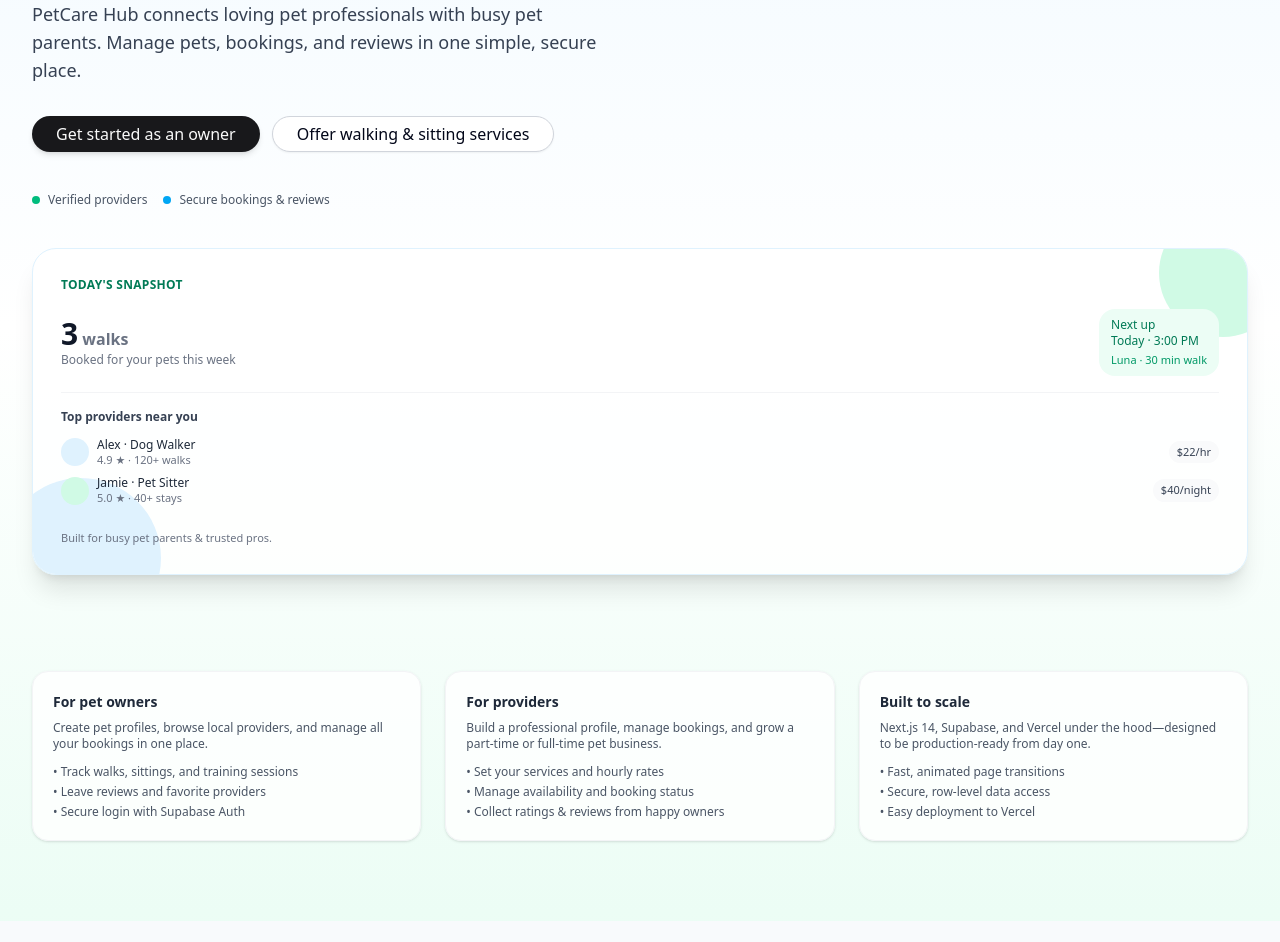
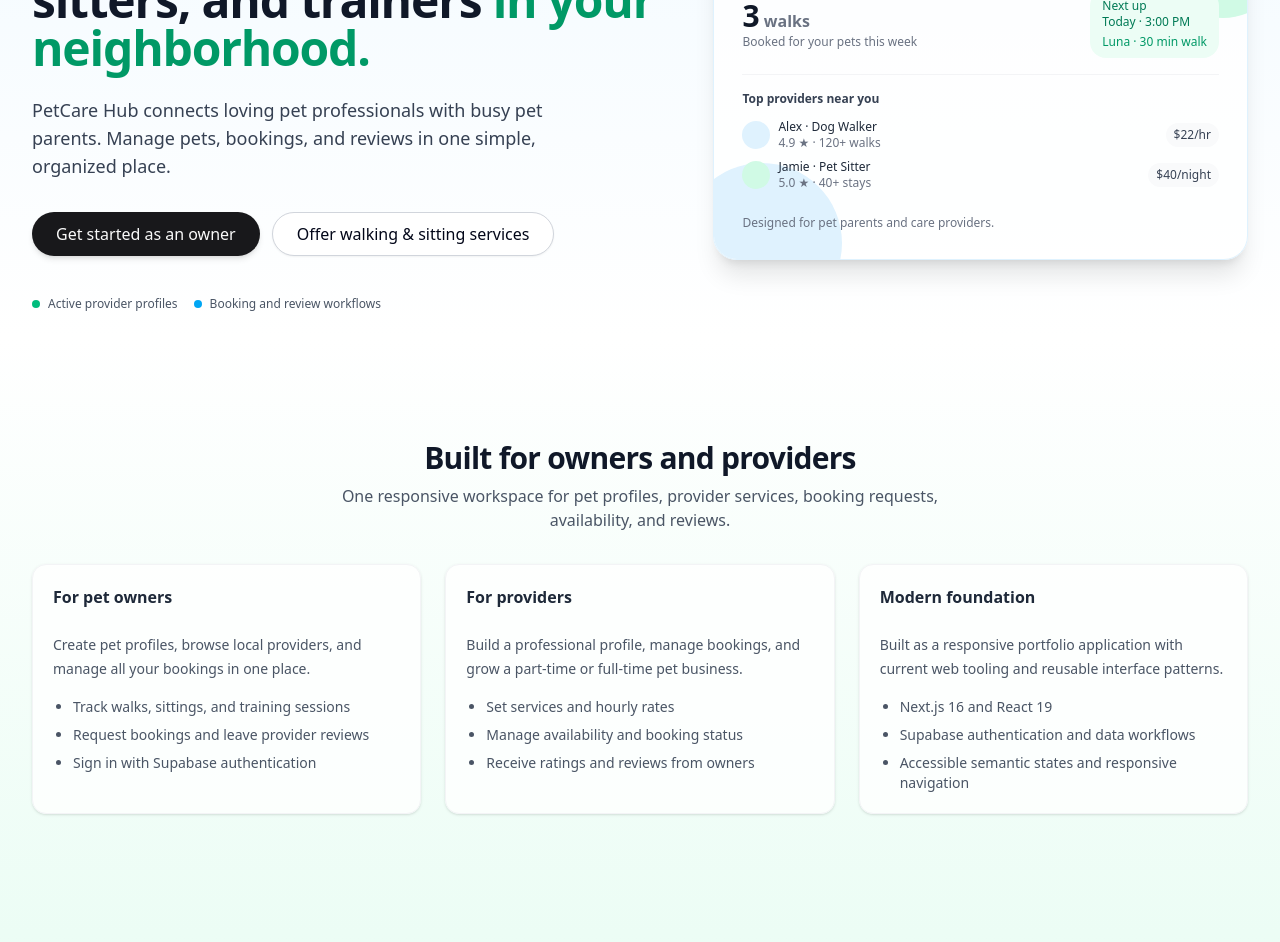
Before and after one commit to BusshiiQT/petcare-hub, a Next.js app: page / in a window 1280 px wide. Shown: the part 340-1282 px from the top of the page. Before the commit the page ends 1261 px from the top, so only its background shows below. Built offline with nearby package versions, Linux system fonts and the light colour scheme; no server answers.

Commit message:
feat: improve public marketing pages

```diff
--- a/app/about/page.tsx
+++ b/app/about/page.tsx
@@ -1,32 +1,37 @@
-import { Container } from "@/components/container";
-import { Card, CardHeader, CardTitle, CardContent } from "@/components/ui/card";
+import { PageShell } from "@/components/app/page-shell";
+import { PageHeader } from "@/components/app/page-header";
+import { PageSection } from "@/components/app/page-section";
+import { Card, CardContent } from "@/components/ui/card";
 
 export default function AboutPage() {
   return (
-    <main className="min-h-screen bg-white py-16">
-      <Container>
-        <Card>
-          <CardHeader>
-            <CardTitle>About PetCare Hub</CardTitle>
-          </CardHeader>
-          <CardContent className="space-y-3 text-sm text-gray-700">
+    <PageShell>
+      <PageHeader
+        title="About PetCare Hub"
+        description="A portfolio marketplace experience for pet owners and care providers."
+      />
+
+      <PageSection title="Pet care in one workspace">
+        <Card className="max-w-3xl">
+          <CardContent className="space-y-5 text-sm leading-7 text-muted-foreground sm:text-base">
             <p>
-              PetCare Hub is a marketplace that connects pet owners with trusted
-              walkers, sitters, and trainers.
+              PetCare Hub is a marketplace experience that connects pet owners
+              with walkers, sitters, trainers, and other care providers.
             </p>
             <p>
-              Our goal is to make pet care simple, safe, and transparent. Owners
-              can create detailed pet profiles, browse verified providers, and
-              book services with confidence.
+              Owners can create pet profiles, browse active provider profiles,
+              request services around provider availability, manage bookings,
+              and leave reviews. Providers can publish their services and rates,
+              manage weekly availability, and update booking status.
             </p>
             <p>
-              In the future, we&apos;ll add features like real-time booking,
-              reviews, messaging, and more — all built with performance and
-              reliability in mind.
+              The application uses Next.js 16, React 19, Supabase, and reusable
+              accessible interface components to demonstrate a cohesive,
+              responsive product workflow.
             </p>
           </CardContent>
         </Card>
-      </Container>
-    </main>
+      </PageSection>
+    </PageShell>
   );
 }
--- a/app/page.tsx
+++ b/app/page.tsx
@@ -2,14 +2,19 @@
 
 import Link from "next/link";
 import { motion } from "framer-motion";
-import { Container } from "@/components/container";
+import { PageShell } from "@/components/app/page-shell";
+import {
+  Card,
+  CardContent,
+  CardHeader,
+  CardTitle,
+} from "@/components/ui/card";
 import { Button } from "@/components/ui/button";
 
 export default function HomePage() {
   return (
-    <main className="min-h-screen bg-gradient-to-b from-sky-50 via-white to-emerald-50">
-      <Container>
-        <section className="py-16 md:py-24 grid gap-10 md:grid-cols-[1.2fr,1fr] items-center">
+    <PageShell className="bg-gradient-to-b from-sky-50 via-white to-emerald-50 py-0">
+      <section className="grid items-center gap-10 py-14 md:grid-cols-[1.2fr_1fr] md:py-20 lg:py-24">
           {/* Hero text */}
           <motion.div
             initial={{ opacity: 0, y: 16 }}
@@ -18,31 +23,32 @@ export default function HomePage() {
             className="space-y-6"
           >
             <span className="inline-flex items-center rounded-full border border-sky-100 bg-white/70 px-3 py-1 text-xs font-medium text-sky-700 shadow-sm">
-              🐾 PetCare Hub · Trusted pet services marketplace
+              <span aria-hidden="true">🐾</span>
+              <span className="ml-1">PetCare Hub · Pet services marketplace</span>
             </span>
 
-            <h1 className="text-3xl md:text-5xl font-semibold tracking-tight text-gray-900">
+            <h1 className="text-3xl font-semibold tracking-tight text-gray-900 sm:text-4xl md:text-5xl">
               Book trusted walkers, sitters, and trainers{" "}
               <span className="text-emerald-600">in your neighborhood.</span>
             </h1>
 
-            <p className="text-base md:text-lg text-gray-700 max-w-xl">
+            <p className="max-w-xl text-base leading-7 text-gray-700 md:text-lg">
               PetCare Hub connects loving pet professionals with busy pet
               parents. Manage pets, bookings, and reviews in one simple,
-              secure place.
+              organized place.
             </p>
 
             <div className="flex flex-wrap gap-3 pt-2">
               <Button
                 asChild
-                className="rounded-full px-6 py-2 text-base shadow-md"
+                className="h-auto min-h-11 rounded-full px-6 py-2 text-base shadow-md"
               >
                 <Link href="/auth/signup">Get started as an owner</Link>
               </Button>
               <Button
                 asChild
                 variant="outline"
-                className="rounded-full px-6 py-2 text-base border-gray-300"
+                className="h-auto min-h-11 whitespace-normal rounded-full border-gray-300 px-6 py-2 text-center text-base"
               >
                 <Link href="/provider/profile">
                   Offer walking & sitting services
@@ -52,12 +58,18 @@ export default function HomePage() {
 
             <div className="flex flex-wrap gap-4 pt-4 text-xs text-gray-600">
               <div className="flex items-center gap-2">
-                <span className="h-2 w-2 rounded-full bg-emerald-500" />
-                <span>Verified providers</span>
+                <span
+                  className="h-2 w-2 rounded-full bg-emerald-500"
+                  aria-hidden="true"
+                />
+                <span>Active provider profiles</span>
               </div>
               <div className="flex items-center gap-2">
-                <span className="h-2 w-2 rounded-full bg-sky-500" />
-                <span>Secure bookings & reviews</span>
+                <span
+                  className="h-2 w-2 rounded-full bg-sky-500"
+                  aria-hidden="true"
+                />
+                <span>Booking and review workflows</span>
               </div>
             </div>
           </motion.div>
@@ -68,13 +80,19 @@ export default function HomePage() {
             animate={{ opacity: 1, y: 0 }}
             transition={{ duration: 0.4, ease: "easeOut", delay: 0.05 }}
           >
-            <div className="relative rounded-3xl bg-white/80 shadow-xl border border-sky-100 p-6 md:p-7 overflow-hidden">
-              <div className="absolute -top-10 -right-10 h-32 w-32 rounded-full bg-emerald-100" />
-              <div className="absolute -bottom-16 -left-8 h-40 w-40 rounded-full bg-sky-100" />
+            <div className="relative overflow-hidden rounded-3xl border border-sky-100 bg-white/80 p-6 shadow-xl md:p-7">
+              <div
+                className="absolute -right-10 -top-10 h-32 w-32 rounded-full bg-emerald-100"
+                aria-hidden="true"
+              />
+              <div
+                className="absolute -bottom-16 -left-8 h-40 w-40 rounded-full bg-sky-100"
+                aria-hidden="true"
+              />
 
               <div className="relative space-y-4">
                 <p className="text-xs font-semibold text-emerald-700 uppercase tracking-wide">
-                  Today&apos;s snapshot
+                  Illustrative product preview
                 </p>
 
                 <div className="flex items-center justify-between gap-4">
@@ -90,7 +108,7 @@ export default function HomePage() {
                   <div className="rounded-2xl bg-emerald-50 px-3 py-2 text-xs text-emerald-700">
                     <p className="font-medium">Next up</p>
                     <p>Today · 3:00 PM</p>
-                    <p className="text-[11px] text-emerald-600 mt-1">
+                    <p className="mt-1 text-xs text-emerald-600">
                       Luna · 30 min walk
                     </p>
                   </div>
@@ -103,41 +121,47 @@ export default function HomePage() {
                   <div className="space-y-2 text-xs">
                     <div className="flex items-center justify-between">
                       <div className="flex items-center gap-2">
-                        <span className="h-7 w-7 rounded-full bg-sky-100" />
+                        <span
+                          className="h-7 w-7 rounded-full bg-sky-100"
+                          aria-hidden="true"
+                        />
                         <div>
                           <p className="font-medium text-gray-800">
                             Alex · Dog Walker
                           </p>
-                          <p className="text-[11px] text-gray-500">
+                          <p className="text-xs text-gray-500">
                             4.9 ★ · 120+ walks
                           </p>
                         </div>
                       </div>
-                      <span className="rounded-full bg-gray-50 px-2 py-1 text-[11px] text-gray-700">
+                      <span className="rounded-full bg-gray-50 px-2 py-1 text-xs text-gray-700">
                         $22/hr
                       </span>
                     </div>
                     <div className="flex items-center justify-between">
                       <div className="flex items-center gap-2">
-                        <span className="h-7 w-7 rounded-full bg-emerald-100" />
+                        <span
+                          className="h-7 w-7 rounded-full bg-emerald-100"
+                          aria-hidden="true"
+                        />
                         <div>
                           <p className="font-medium text-gray-800">
                             Jamie · Pet Sitter
                           </p>
-                          <p className="text-[11px] text-gray-500">
+                          <p className="text-xs text-gray-500">
                             5.0 ★ · 40+ stays
                           </p>
                         </div>
                       </div>
-                      <span className="rounded-full bg-gray-50 px-2 py-1 text-[11px] text-gray-700">
+                      <span className="rounded-full bg-gray-50 px-2 py-1 text-xs text-gray-700">
                         $40/night
                       </span>
                     </div>
                   </div>
                 </div>
 
-                <div className="pt-2 text-[11px] text-gray-500">
-                  Built for busy pet parents & trusted pros.
+                <div className="pt-2 text-xs text-gray-500">
+                  Designed for pet parents and care providers.
                 </div>
               </div>
             </div>
@@ -145,60 +169,87 @@ export default function HomePage() {
       </section>
 
       {/* Features section */}
-        <section className="pb-20">
+      <section
+        className="space-y-8 pb-16 md:pb-20"
+        aria-labelledby="features-heading"
+      >
+          <div className="mx-auto max-w-2xl space-y-2 text-center">
+            <h2
+              id="features-heading"
+              className="text-2xl font-semibold tracking-tight text-gray-900 sm:text-3xl"
+            >
+              Built for owners and providers
+            </h2>
+            <p className="text-sm leading-6 text-gray-600 sm:text-base">
+              One responsive workspace for pet profiles, provider services,
+              booking requests, availability, and reviews.
+            </p>
+          </div>
+
           <motion.div
             initial={{ opacity: 0, y: 16 }}
             animate={{ opacity: 1, y: 0 }}
             transition={{ duration: 0.3, ease: "easeOut", delay: 0.1 }}
             className="grid gap-6 md:grid-cols-3"
           >
-            <div className="rounded-2xl border border-gray-100 bg-white/80 p-5 shadow-sm">
-              <p className="text-sm font-semibold text-gray-800 mb-2">
-                For pet owners
+            <Card className="gap-4 border-gray-100 bg-white/80 py-5">
+              <CardHeader className="px-5">
+                <CardTitle>
+                  <h3 className="text-base text-gray-800">For pet owners</h3>
+                </CardTitle>
+              </CardHeader>
+              <CardContent className="space-y-4 px-5">
+                <p className="text-sm leading-6 text-gray-600">
+                  Create pet profiles, browse local providers, and manage all
+                  your bookings in one place.
                 </p>
-              <p className="text-xs text-gray-600 mb-3">
-                Create pet profiles, browse local providers, and manage all your
-                bookings in one place.
-              </p>
-              <ul className="space-y-1 text-xs text-gray-600">
-                <li>• Track walks, sittings, and training sessions</li>
-                <li>• Leave reviews and favorite providers</li>
-                <li>• Secure login with Supabase Auth</li>
+                <ul className="list-disc space-y-2 pl-5 text-sm text-gray-600">
+                  <li>Track walks, sittings, and training sessions</li>
+                  <li>Request bookings and leave provider reviews</li>
+                  <li>Sign in with Supabase authentication</li>
                 </ul>
-            </div>
+              </CardContent>
+            </Card>
 
-            <div className="rounded-2xl border border-gray-100 bg-white/80 p-5 shadow-sm">
-              <p className="text-sm font-semibold text-gray-800 mb-2">
-                For providers
-              </p>
-              <p className="text-xs text-gray-600 mb-3">
+            <Card className="gap-4 border-gray-100 bg-white/80 py-5">
+              <CardHeader className="px-5">
+                <CardTitle>
+                  <h3 className="text-base text-gray-800">For providers</h3>
+                </CardTitle>
+              </CardHeader>
+              <CardContent className="space-y-4 px-5">
+                <p className="text-sm leading-6 text-gray-600">
                   Build a professional profile, manage bookings, and grow a
                   part-time or full-time pet business.
                 </p>
-              <ul className="space-y-1 text-xs text-gray-600">
-                <li>• Set your services and hourly rates</li>
-                <li>• Manage availability and booking status</li>
-                <li>• Collect ratings & reviews from happy owners</li>
+                <ul className="list-disc space-y-2 pl-5 text-sm text-gray-600">
+                  <li>Set services and hourly rates</li>
+                  <li>Manage availability and booking status</li>
+                  <li>Receive ratings and reviews from owners</li>
                 </ul>
-            </div>
+              </CardContent>
+            </Card>
 
-            <div className="rounded-2xl border border-gray-100 bg-white/80 p-5 shadow-sm">
-              <p className="text-sm font-semibold text-gray-800 mb-2">
-                Built to scale
+            <Card className="gap-4 border-gray-100 bg-white/80 py-5">
+              <CardHeader className="px-5">
+                <CardTitle>
+                  <h3 className="text-base text-gray-800">Modern foundation</h3>
+                </CardTitle>
+              </CardHeader>
+              <CardContent className="space-y-4 px-5">
+                <p className="text-sm leading-6 text-gray-600">
+                  Built as a responsive portfolio application with current web
+                  tooling and reusable interface patterns.
                 </p>
-              <p className="text-xs text-gray-600 mb-3">
-                Next.js 14, Supabase, and Vercel under the hood—designed to be
-                production-ready from day one.
-              </p>
-              <ul className="space-y-1 text-xs text-gray-600">
-                <li>• Fast, animated page transitions</li>
-                <li>• Secure, row-level data access</li>
-                <li>• Easy deployment to Vercel</li>
+                <ul className="list-disc space-y-2 pl-5 text-sm text-gray-600">
+                  <li>Next.js 16 and React 19</li>
+                  <li>Supabase authentication and data workflows</li>
+                  <li>Accessible semantic states and responsive navigation</li>
                 </ul>
-            </div>
+              </CardContent>
+            </Card>
           </motion.div>
       </section>
-      </Container>
-    </main>
+    </PageShell>
   );
 }
```
Lines whose indentation alone changed are shown as unchanged.
